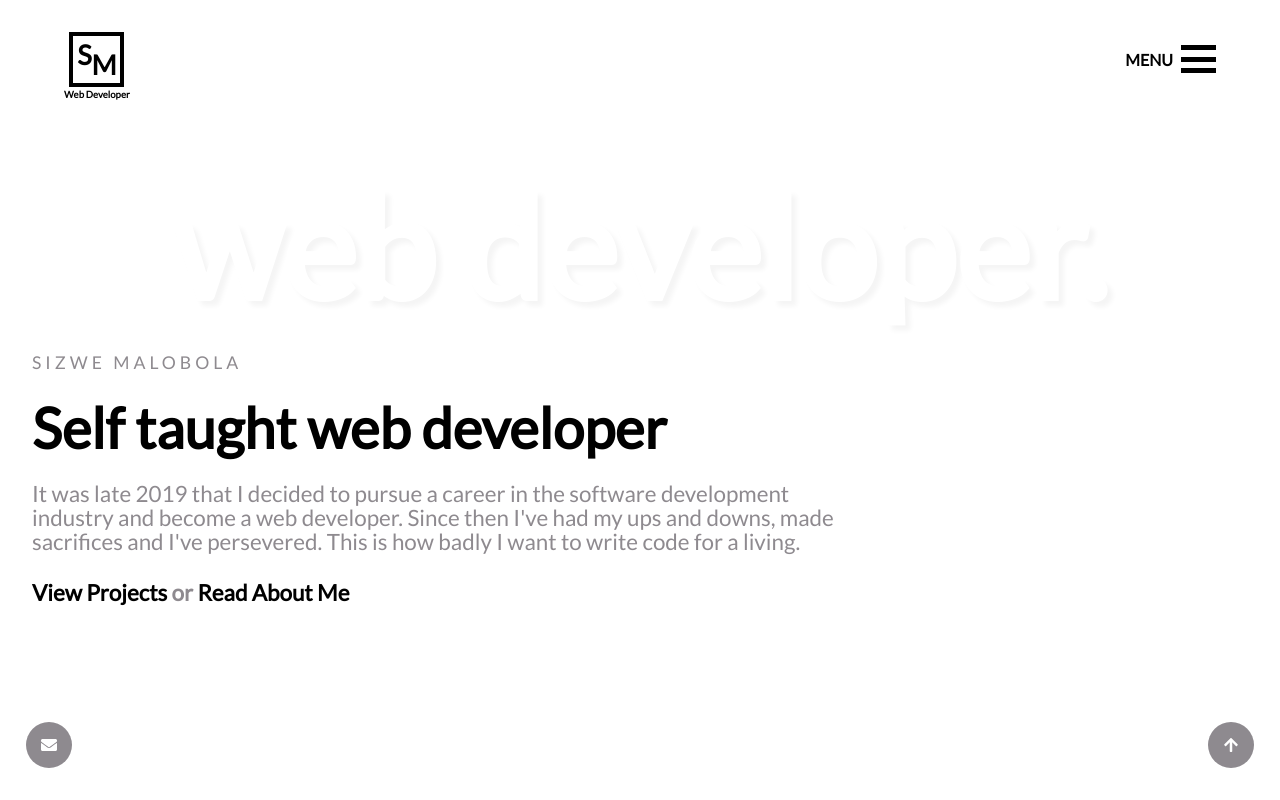
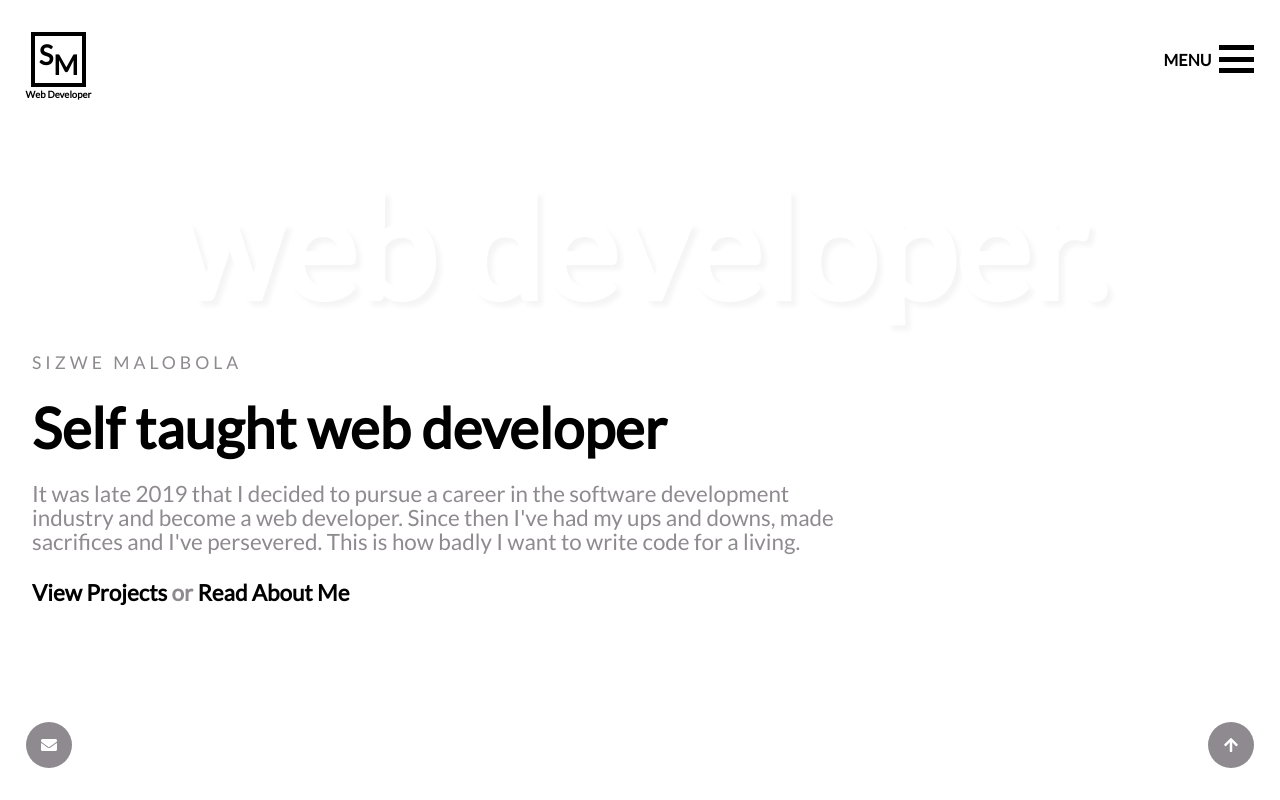
Before and after one commit to SizweMalobola/Portfolio_site, a React (Create React App) app: page / in a window 1280 px wide. Shown: the top 800 px of the page. Built offline with nearby package versions, Linux system fonts and the light colour scheme.

Commit message:
moved elements 2%

```diff
--- a/src/components/navbarStyle.module.css
+++ b/src/components/navbarStyle.module.css
@@ -1,7 +1,7 @@
 .logo {
   position: fixed;
   top: 4%;
-  left: 4rem;
+  left: 2%;
   z-index: 101;
   display: flex;
   flex-direction: column;
@@ -39,7 +39,7 @@
 .menu {
   position: fixed;
   top: 5.2%;
-  right: 4rem;
+  right: 2%;
   z-index: 101;
   display: flex;
   justify-content: center;
```
